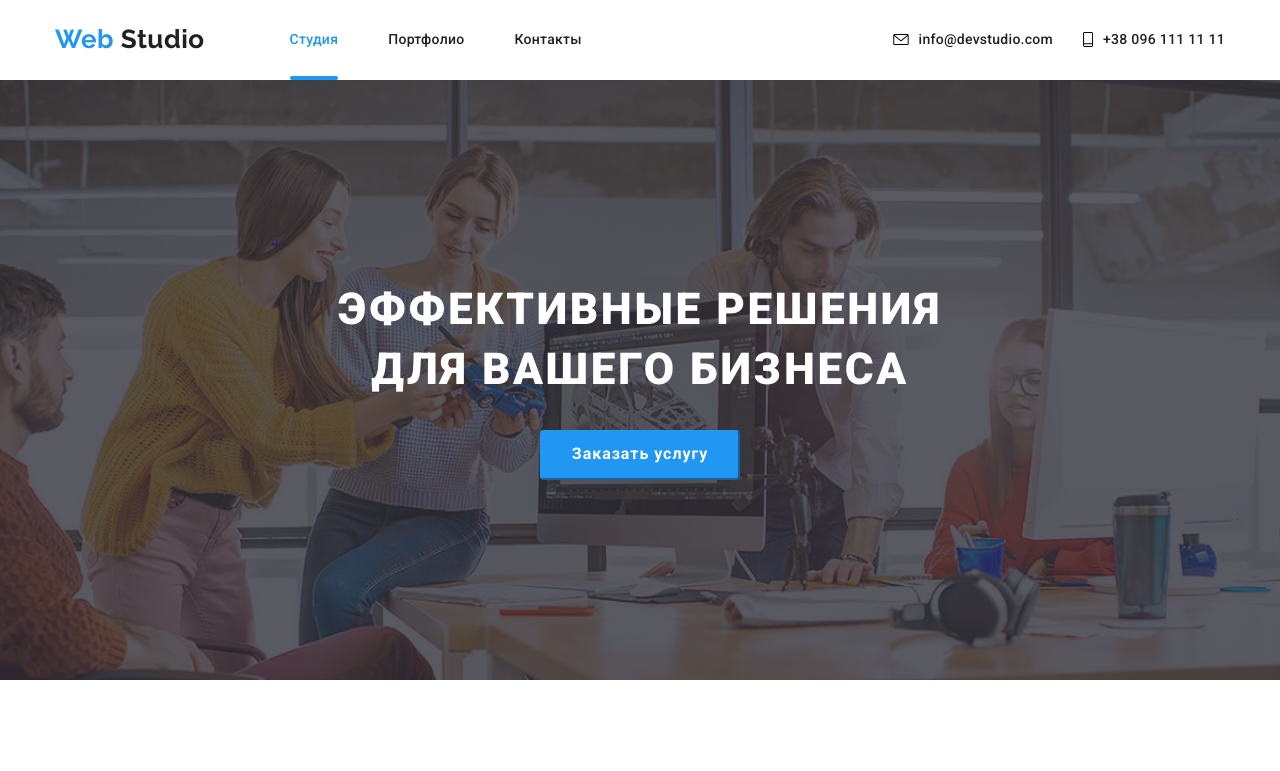
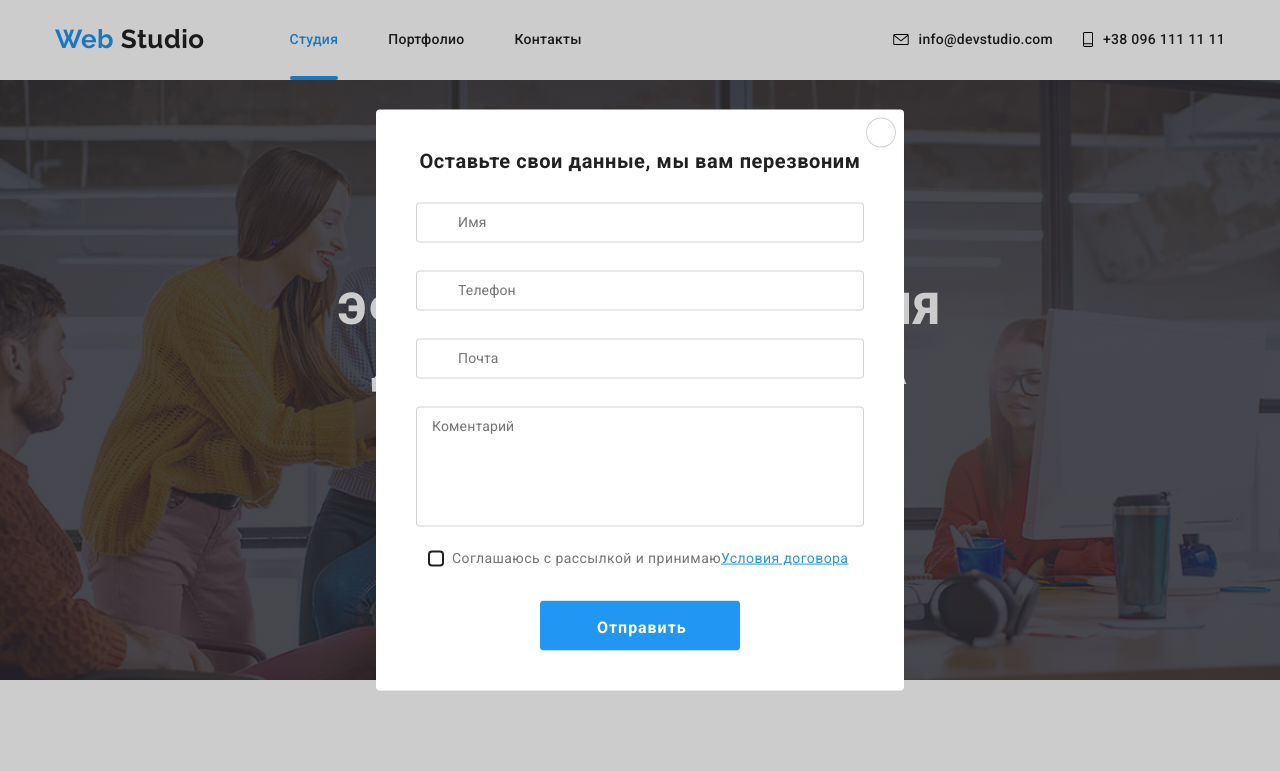
Before and after one commit to Lukka777/goit-markup-hw-06, a plain HTML site: page index.html in a window 1280 px wide. Both pictures are taken after a click on the button "Заказать услугу". Shown: the top 771 px of the page. Drawn offline with nearby package versions, Linux system fonts and the light colour scheme.

Commit message:
finishrd some css files

```diff
--- a/css/styles.css
+++ b/css/styles.css
@@ -752,3 +752,253 @@ footer {
   right: 28px;
   fill: var(--accent-color-white);
 }
+.backdrop {
+  position: fixed;
+  top: 0;
+  left: 0;
+  width: 100%;
+  height: 100%;
+  background-color: rgba(0, 0, 0, 0.2);
+  opacity: 1;
+  transition: opacity 250ms var(--timing-function);
+}
+
+.backdrop.is-hidden {
+  opacity: 0;
+  pointer-events: none;
+  visibility: hidden;
+}
+
+.backdrop.is-hidden .modal {
+  transform: translate(-50%, -50%) scale(0.1);
+}
+
+.modal {
+  position: absolute;
+  top: 50%;
+  left: 50%;
+  transform: translate(-50%, -50%) scale(1);
+  max-height: 581px;
+  max-width: 528px;
+  border-radius: 4px;
+  background-color: var(--primary-background-color);
+  transition: transform 250ms var(--timing-function);
+}
+
+.modal-title {
+  display: block;
+  padding-left: 40px;
+  padding-top: 40px;
+  padding-right: 40px;
+  padding-bottom: 30px;
+  font-weight: 700;
+  font-size: 20px;
+  line-height: 1.15;
+  text-align: center;
+  letter-spacing: 0.03em;
+}
+
+.modal-form-field {
+  display: flex;
+  flex-direction: column;
+}
+
+.form-field {
+  display: flex;
+  flex-direction: column;
+  position: relative;
+  width: 448px;
+  height: 40px;
+  margin-left: 40px;
+  margin-right: 40px;
+  margin-bottom: 28px;
+}
+
+.form-field-input {
+  height: 40px;
+  width: 448px;
+  border: 1px solid rgba(33, 33, 33, 0.2);
+  box-sizing: border-box;
+  border-radius: 4px;
+  padding-left: 42px;
+  outline: none;
+}
+
+.form-field-input:focus {
+  border: 1px solid #2196f3;
+}
+
+.form-field-input:focus + .form-field-lable,
+.form-field-input:not(:placeholder-shown) + .form-field-lable {
+  transform: translateY(-40px);
+  left: 16px;
+  color: var(--accent-color);
+}
+
+.form-field-lable {
+  position: absolute;
+  top: 50%;
+  left: 42px;
+  transform: translateY(-50%);
+  font-weight: 400;
+  font-size: 14px;
+  line-height: 1.14;
+  letter-spacing: 0.01em;
+  color: var(--secondary-text-color);
+  transition: transform 250ms var(--timing-function);
+}
+
+.form-icon {
+  position: absolute;
+  top: 50%;
+  left: 16px;
+  transform: translateY(-50%);
+}
+
+.form-field-input:focus ~ .form-icon {
+  fill: var(--accent-color);
+}
+
+.comment-textarea {
+  height: 120px;
+  width: 448px;
+  resize: none;
+  border: 1px solid rgba(33, 33, 33, 0.2);
+  box-sizing: border-box;
+  border-radius: 4px;
+  padding-left: 16px;
+  padding-top: 12px;
+  outline: none;
+}
+
+.comment-textarea:focus {
+  border: 1px solid #2196f3;
+}
+
+.comment-field {
+  display: flex;
+  flex-direction: column;
+  position: relative;
+  margin-left: 40px;
+  margin-right: 40px;
+  margin-bottom: 20px;
+  margin-top: 0px;
+}
+
+.comment {
+  position: absolute;
+  left: 16px;
+  top: 12px;
+  font-weight: 400;
+  font-size: 14px;
+  line-height: 1.14;
+  letter-spacing: 0.01em;
+  color: var(--secondary-text-color);
+}
+
+.comment-textarea:focus + .comment,
+.comment-textarea:not(:placeholder-shown) + .comment {
+  transform: translateY(-35px);
+  color: var(--accent-color);
+  transition: transform 250ms var(--timing-function);
+}
+
+.terms-field {
+  margin-left: 52px;
+  margin-right: 52px;
+  margin-bottom: 30px;
+  font-style: normal;
+  font-weight: 400;
+  font-size: 14px;
+  line-height: 1.7;
+  letter-spacing: 0.03em;
+  color: var(--secondary-text-color);
+}
+
+.lable-checkbox {
+  display: flex;
+  align-items: center;
+}
+
+.checkbox {
+  position: absolute;
+  width: 1px;
+  height: 1px;
+  margin: -1px;
+  border: 0;
+  padding: 0;
+  clip: rect(0 0 0 0);
+  overflow: hidden;
+}
+
+.checkbox-text::before {
+  content: '';
+  height: 16px;
+  width: 16px;
+  border: 2px solid #212121;
+  border-radius: 4px;
+  margin-right: 8px;
+}
+
+.checkbox:checked + .checkbox-text::before {
+  border-color: transparent;
+  background-color: var(--accent-color);
+  background-image: url('../images/icon-check\ .svg');
+  background-size: contain;
+  background-origin: border-box;
+}
+
+.checkbox-text {
+  display: flex;
+  align-items: center;
+  font-weight: 400;
+  font-size: 14px;
+  line-height: 1.7;
+  letter-spacing: 0.03em;
+  color: var(--secondary-text-color);
+}
+
+.checkbox-link {
+  font-weight: 400;
+  font-size: 14px;
+  line-height: 1.7;
+  letter-spacing: 0.03em;
+  text-decoration-line: underline;
+  color: var(--accent-color);
+}
+
+.button-submit {
+  height: 50px;
+  width: 200px;
+  margin-left: 164px;
+  margin-right: 164px;
+  margin-bottom: 40px;
+  padding-left: 55px;
+  padding-top: 10px;
+  padding-right: 55px;
+  padding-bottom: 10px;
+  text-align: center;
+  border-color: transparent;
+  background-color: var(--accent-color);
+  border-radius: 4px;
+
+  font-weight: 700;
+  font-size: 16px;
+  line-height: 1.87;
+  letter-spacing: 0.06em;
+  color: var(--accent-color-white);
+}
+
+.button-close {
+  position: absolute;
+  display: flex;
+  align-items: center;
+  top: 8px;
+  right: 8px;
+  height: 30px;
+  width: 30px;
+  border-radius: 50%;
+  background-color: var(--primary-background-color);
+  border: 1px solid rgba(33, 33, 33, 0.2);
+  outline: none;
+}
--- a/index.html
+++ b/index.html
@@ -469,7 +469,8 @@
               />
               <label for="tel" class="form-field-lable">Телефон</label>
               <svg class="form-icon" width="18px" height="18px">
-                <use href="./images/sprite.svg#phone-black"></use>
+                <use href="./images/sprite.svg#form-phone"></use>
+                /use>
               </svg>
             </li>
             <li class="form-field">
@@ -482,7 +483,7 @@
               />
               <label for="mail" class="form-field-lable">Почта</label>
               <svg class="form-icon" width="18px" height="18px">
-                <use href="./images/sprite.svg#black-envelope"></use>
+                <use href="./images/sprite.svg#dark-mail"></use>
               </svg>
             </li>
           </ul>
@@ -509,7 +510,7 @@
         </form>
         <button class="button-close" data-modal-close>
           <svg class="button-close-icon" width="18px" height="18px">
-            <use href="./images/sprite.svg#icon-close"></use>
+            <use href="./images/sprite.svg#cross"></use>
           </svg>
         </button>
       </div>
```
Also changed, not shown: images/cross.svg (added), images/darkmail.svg (added), images/form-phone.svg (added), images/man.svg (added).
